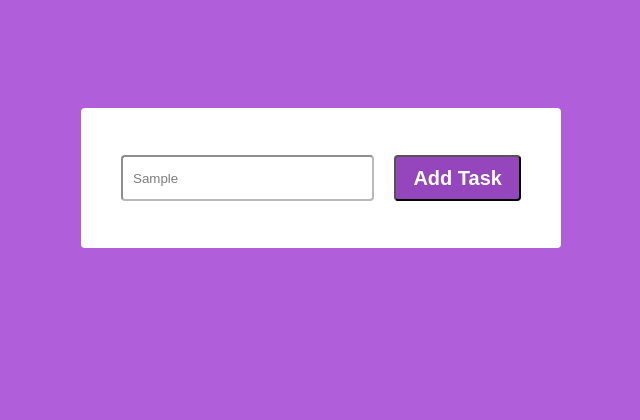
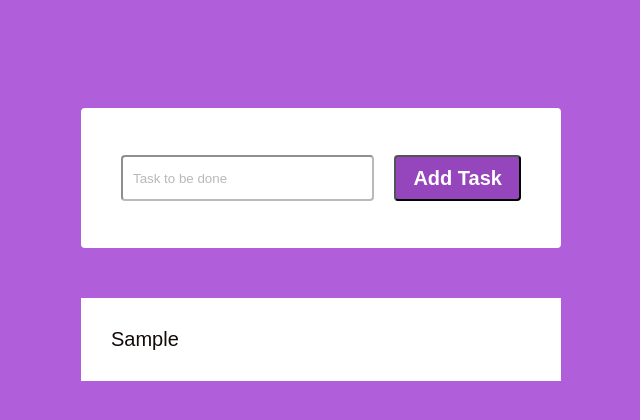
Before and after one commit to SwathiSathiyamoorthi/To-Do-List, a plain HTML site: page index.html in a window 1280 px wide. Both pictures are taken after typing "Sample" into the empty fields and a click on the button "Add Task". Shown: the whole page, without its empty margins (319-959 px from the left). Drawn offline with Linux system fonts and the light colour scheme.

Commit message:
Added div dags

```diff
--- a/index.html
+++ b/index.html
@@ -5,7 +5,7 @@
     <meta name="viewport" content="width=device-width, initial-scale=1.0">
     <title>To Do List</title>
     <link rel="stylesheet" href="styles.css">
-    <script src="script.js"></script>
+
 </head>
 <body>
     <div id="container">
@@ -19,5 +19,6 @@
             <div id="completedtasks"></div>
         </div>
     </div>
+    <script src="script.js"></script>
 </body>
 </html>
--- a/script.js
+++ b/script.js
@@ -7,10 +7,12 @@ let newButton;
 submit.addEventListener('click',(event)=>{
     if(task.value!=''){
     list.push(task.value);
-    newButton=document.createElement('button');
-    newButton.textContent=task.value;
-    newButton.id=list.length-1;
-    tasklist.appendChild(newButton);
+    newTask=document.createElement('div');
+    newTask.textContent=task.value;
+    newTask.id=list.length-1;
+    tasklist.appendChild(newTask);
+    tasks.style.display='grid';
+    tasklist.style.display='grid';
     //tasklist.appendChild='<button id="'+(list.length-1)+'">'+task.value+'</button>';
     task.value='';
     }
--- a/styles.css
+++ b/styles.css
@@ -42,11 +42,26 @@ body{
     background-color: white;
     color:black;
     display: grid;
-    justify-content: center;
-    justify-items: center;
+    justify-content:start;
+    align-items:space-evenly;
     height: auto;
+    padding: 20px;
+    display: none;
+}
+#tasklist{
+    height: auto;
+    grid-template-columns: 1fr;
+    gap: 20px;
+    align-items:space-evenly;
 
 }
 #tasklist{
-    height: auto;
+    justify-content:start;
+    border-radius: 4px;
+    font-size:20px;
+    padding: 10px;
+    background-color:rgb(255, 255, 255);
+    color: rgb(19, 10, 10);
+    display: none;
+    position: relative;
 }
```
